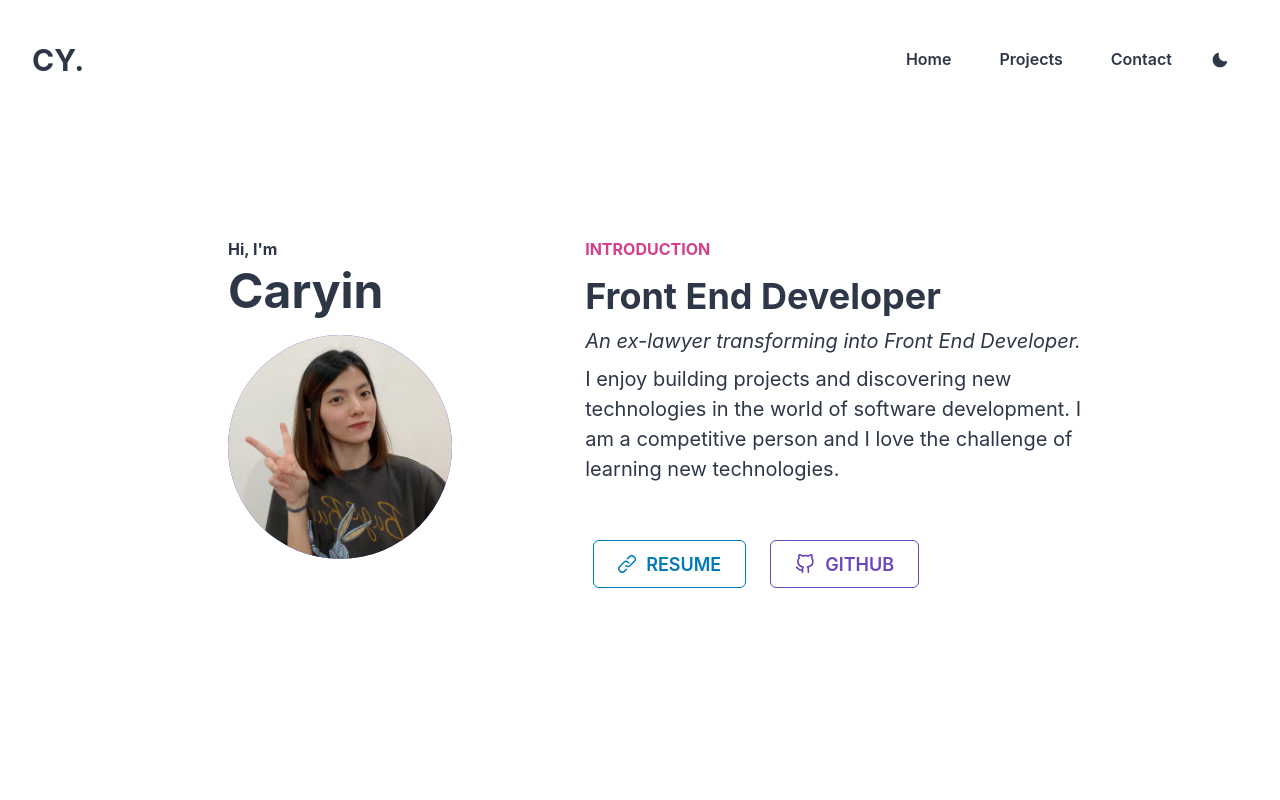
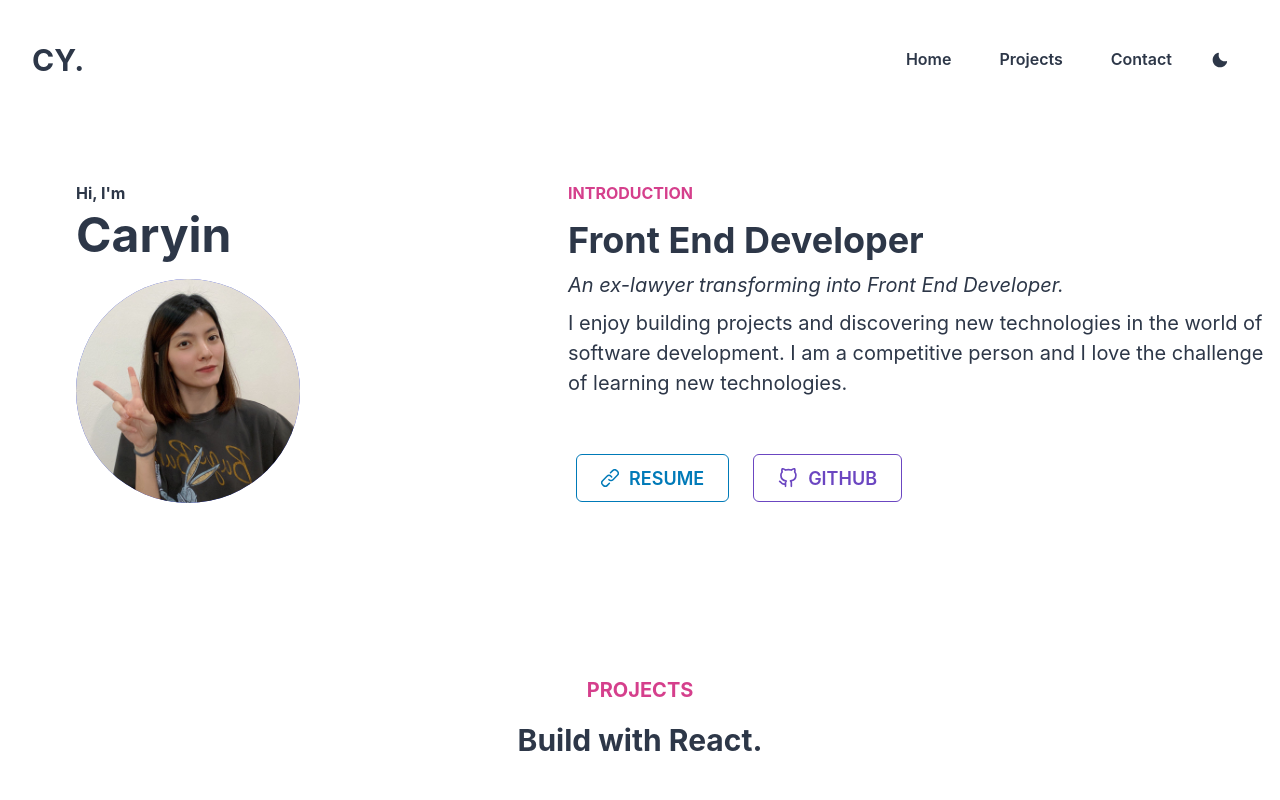
Before and after one commit to Caryin/personal-portfolio, a React (Create React App) app: page / in a window 1280 px wide. Shown: the top 800 px of the page. Built offline with nearby package versions, Linux system fonts and the light colour scheme.

Commit message:
refactor homepage

```diff
--- a/src/components/HomePage.js
+++ b/src/components/HomePage.js
@@ -7,16 +7,15 @@ import { Container, Flex } from '@chakra-ui/react';
 
 const HomePage = () => {
   return (
-    <Container maxW='container.lg' p={10} id='home'>
     <Flex
-        py={[0, 10, 20]}
+      px={[0, 4, 4]}
       direction={{ base: 'column', sm: 'row' }}
-        gap={{ base: '5', sm: '10', md: '20' }}
+      id='home'
+      py={[2, 10, 16]}
     >
       <MyName />
       <Introduction />
     </Flex>
-    </Container>
   );
 };
 
```
Lines whose indentation alone changed are shown as unchanged.
